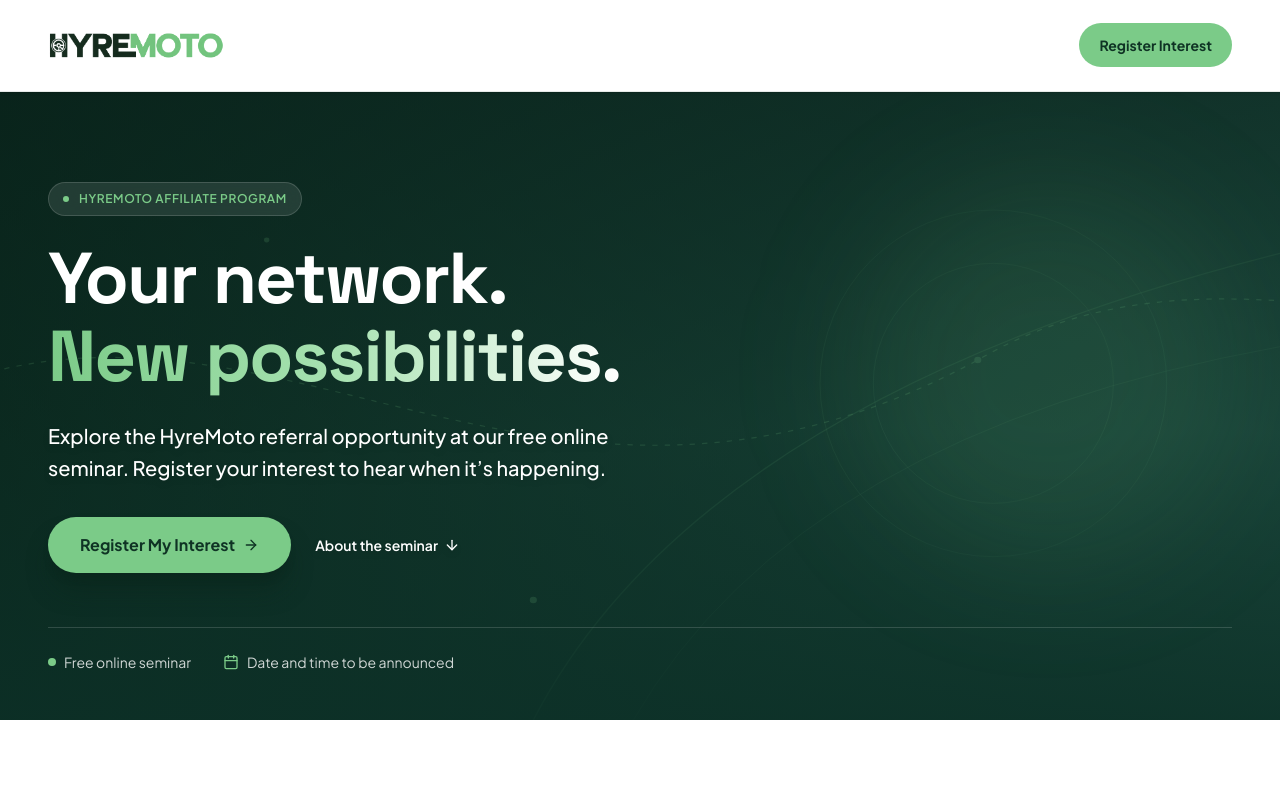
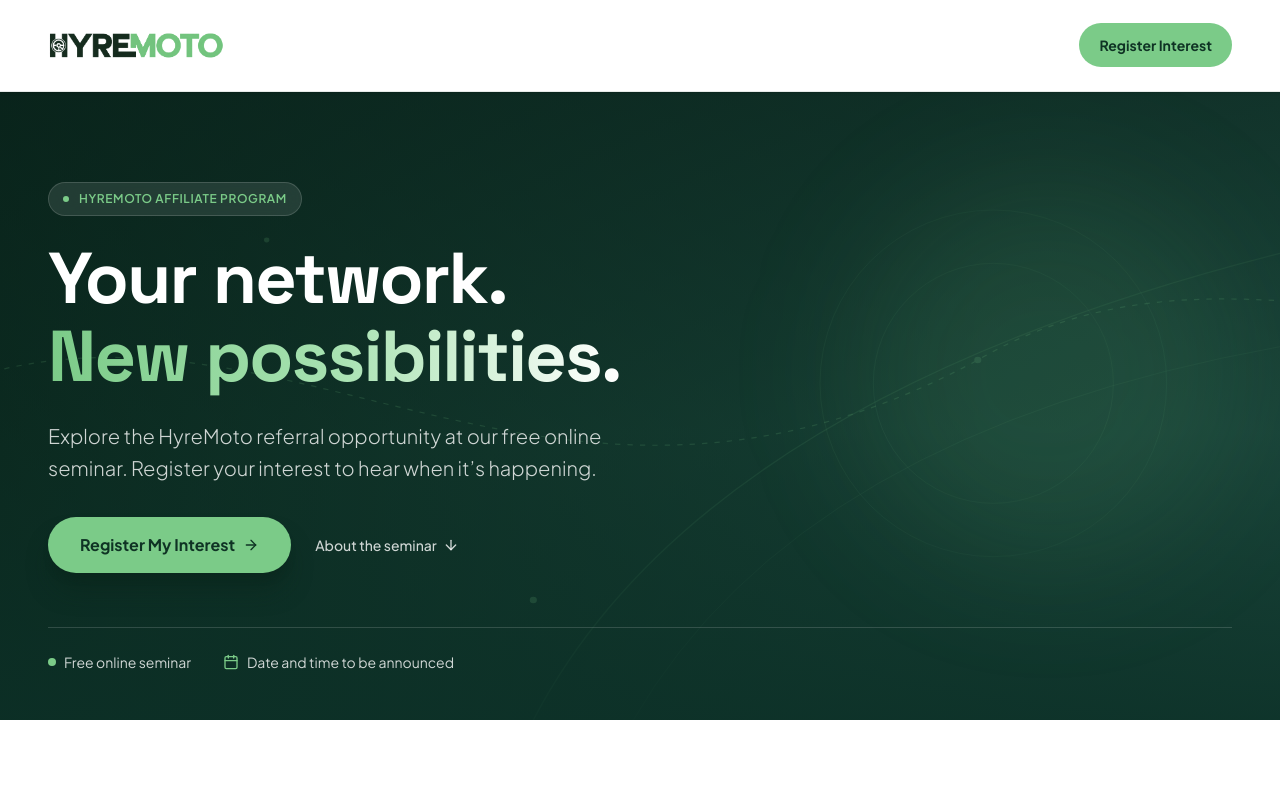
Before and after one commit to blessme001/hyremoto-affiliate-seminar, a React (Vite) app: page / in a window 1280 px wide. Shown: the top 800 px of the page. Built offline with nearby package versions, Linux system fonts and the light colour scheme; no server answers.

Commit message:
Update HeroSection styles for text and button

```diff
--- a/src/components/HeroSection.tsx
+++ b/src/components/HeroSection.tsx
@@ -116,7 +116,7 @@
             </span>
           </h1>
 
-          <p className="text-lg sm:text-xl text-white leading-relaxed max-w-xl font-medium mb-8 drop-shadow-md">
+          <p className="text-lg sm:text-xl text-white/80 leading-relaxed max-w-xl font-light mb-8">
             Explore the HyreMoto referral opportunity at our free online
             seminar. Register your interest to hear when it’s happening.
           </p>
@@ -137,7 +137,7 @@
             <button
               type="button"
               onClick={onExploreClick}
-              className="inline-flex items-center justify-center text-sm font-semibold text-white hover:text-[#A7E2B1] transition-colors py-2 cursor-pointer drop-shadow-md"
+              className="inline-flex items-center justify-center text-sm font-medium text-white/80 hover:text-[#7BCB88] transition-colors py-2 cursor-pointer"
             >
               About the seminar
               <ArrowDown
```
